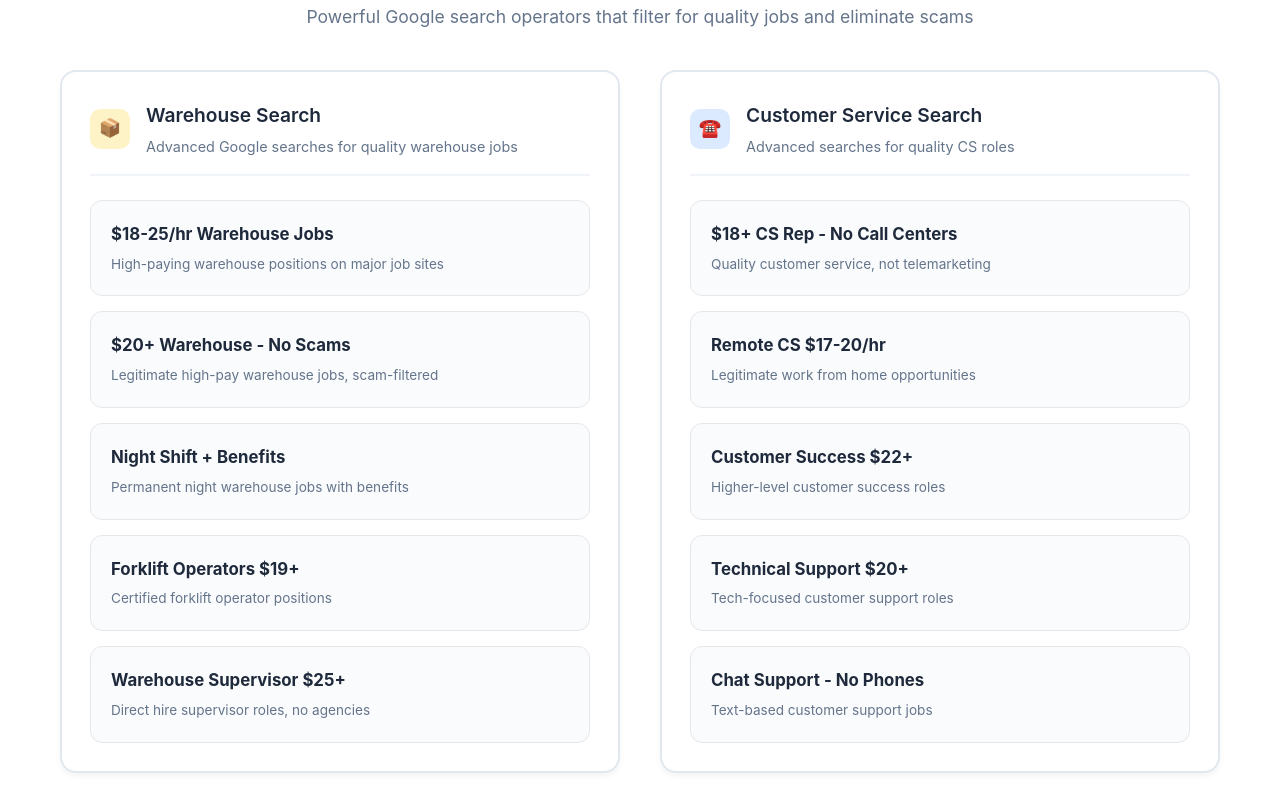
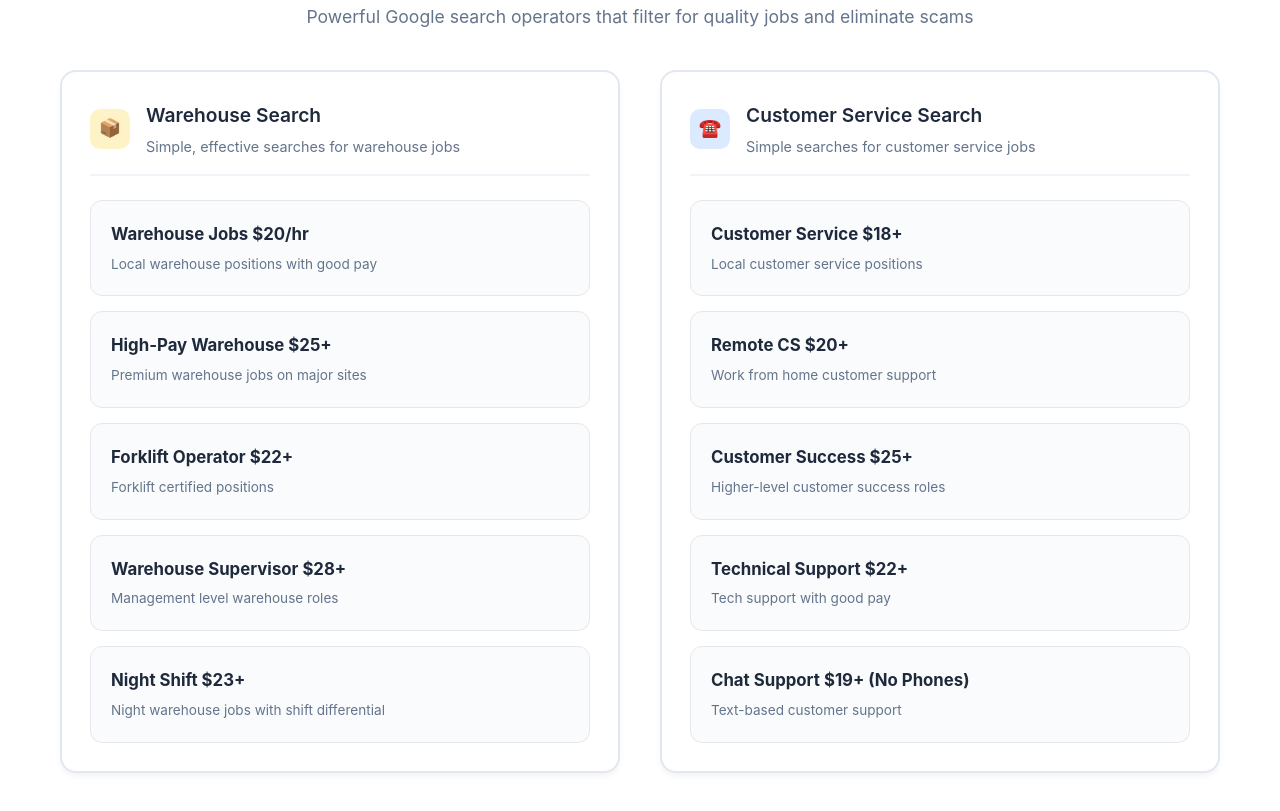
Before and after one commit to timcoe429/jobfinder-denver, a website: page index.html in a window 1280 px wide. Shown: the part 1620-2431 px from the top of the page. Drawn offline with Linux system fonts and the light colour scheme.

Commit message:
Update index.html

```diff
--- a/index.html
+++ b/index.html
@@ -1093,29 +1093,29 @@
                         <div class="category-icon warehouse-icon">📦</div>
                         <div>
                             <h3 class="category-title">Warehouse Search</h3>
-                            <p class="category-description">Advanced Google searches for quality warehouse jobs</p>
+                            <p class="category-description">Simple, effective searches for warehouse jobs</p>
                         </div>
                     </div>
                     <div class="link-list">
-                        <a href='https://www.google.com/search?q="warehouse+associate"+OR+"warehouse+worker"+OR+"material+handler"+"Denver"+site:indeed.com+OR+site:glassdoor.com+OR+site:linkedin.com' target="_blank" class="quick-link">
-                            <div class="link-title">$18-25/hr Warehouse Jobs</div>
-                            <div class="link-description">High-paying warehouse positions on major job sites</div>
+                        <a href='https://www.google.com/search?q=warehouse+jobs+near+me+$20/hour' target="_blank" class="quick-link">
+                            <div class="link-title">Warehouse Jobs $20/hr</div>
+                            <div class="link-description">Local warehouse positions with good pay</div>
                         </a>
-                        <a href='https://www.google.com/search?q="warehouse"+"$20+per+hour"+OR+"$21+per+hour"+OR+"$22+per+hour"+"Denver"+OR+"Aurora"+OR+"Commerce+City"+-scam+-MLM' target="_blank" class="quick-link">
-                            <div class="link-title">$20+ Warehouse - No Scams</div>
-                            <div class="link-description">Legitimate high-pay warehouse jobs, scam-filtered</div>
+                        <a href='https://www.google.com/search?q="warehouse"+%22$25+per+hour%22+OR+%22$25/hr%22+OR+%22$26/hr%22+site:linkedin.com/jobs+OR+site:indeed.com+OR+site:glassdoor.com+%22denver%22' target="_blank" class="quick-link">
+                            <div class="link-title">High-Pay Warehouse $25+</div>
+                            <div class="link-description">Premium warehouse jobs on major sites</div>
                         </a>
-                        <a href='https://www.google.com/search?q="night+shift"+"warehouse"+"Denver"+OR+"Thornton"+"benefits"+"full+time"-temp+-temporary' target="_blank" class="quick-link">
-                            <div class="link-title">Night Shift + Benefits</div>
-                            <div class="link-description">Permanent night warehouse jobs with benefits</div>
+                        <a href='https://www.google.com/search?q=forklift+operator+near+me+$22/hour' target="_blank" class="quick-link">
+                            <div class="link-title">Forklift Operator $22+</div>
+                            <div class="link-description">Forklift certified positions</div>
                         </a>
-                        <a href='https://www.google.com/search?q="forklift+operator"+"warehouse"+"Denver"+"$19"+OR+"$20"+OR+"$21"+site:indeed.com+OR+site:ziprecruiter.com' target="_blank" class="quick-link">
-                            <div class="link-title">Forklift Operators $19+</div>
-                            <div class="link-description">Certified forklift operator positions</div>
+                        <a href='https://www.google.com/search?q=warehouse+supervisor+near+me+$28/hour' target="_blank" class="quick-link">
+                            <div class="link-title">Warehouse Supervisor $28+</div>
+                            <div class="link-description">Management level warehouse roles</div>
                         </a>
-                        <a href='https://www.google.com/search?q="warehouse+supervisor"+"Denver"+"$25"+OR+"$26"+OR+"$27"+OR+"$28"+-staffing+-agency' target="_blank" class="quick-link">
-                            <div class="link-title">Warehouse Supervisor $25+</div>
-                            <div class="link-description">Direct hire supervisor roles, no agencies</div>
+                        <a href='https://www.google.com/search?q="night+shift"+warehouse+near+me+$23/hour' target="_blank" class="quick-link">
+                            <div class="link-title">Night Shift $23+</div>
+                            <div class="link-description">Night warehouse jobs with shift differential</div>
                         </a>
                     </div>
                 </div>
@@ -1126,29 +1126,29 @@
                         <div class="category-icon customer-service-icon">☎️</div>
                         <div>
                             <h3 class="category-title">Customer Service Search</h3>
-                            <p class="category-description">Advanced searches for quality CS roles</p>
+                            <p class="category-description">Simple searches for customer service jobs</p>
                         </div>
                     </div>
                     <div class="link-list">
-                        <a href='https://www.google.com/search?q="customer+service+representative"+"$18"+OR+"$19"+OR+"$20"+"Denver"+OR+"remote"+"benefits"+-call+center+-telemarketing' target="_blank" class="quick-link">
-                            <div class="link-title">$18+ CS Rep - No Call Centers</div>
-                            <div class="link-description">Quality customer service, not telemarketing</div>
+                        <a href='https://www.google.com/search?q=customer+service+near+me+$18/hour' target="_blank" class="quick-link">
+                            <div class="link-title">Customer Service $18+</div>
+                            <div class="link-description">Local customer service positions</div>
                         </a>
-                        <a href='https://www.google.com/search?q="remote+customer+service"+"work+from+home"+"Colorado"+"$17"+OR+"$18"+OR+"$19"+OR+"$20"+-scam+-MLM' target="_blank" class="quick-link">
-                            <div class="link-title">Remote CS $17-20/hr</div>
-                            <div class="link-description">Legitimate work from home opportunities</div>
+                        <a href='https://www.google.com/search?q=remote+customer+service+$20/hour' target="_blank" class="quick-link">
+                            <div class="link-title">Remote CS $20+</div>
+                            <div class="link-description">Work from home customer support</div>
                         </a>
-                        <a href='https://www.google.com/search?q="customer+success"+"Denver"+"$22"+OR+"$23"+OR+"$24"+OR+"$25"+"full+time"+"benefits"' target="_blank" class="quick-link">
-                            <div class="link-title">Customer Success $22+</div>
+                        <a href='https://www.google.com/search?q="customer+success"+near+me+$25/hour' target="_blank" class="quick-link">
+                            <div class="link-title">Customer Success $25+</div>
                             <div class="link-description">Higher-level customer success roles</div>
                         </a>
-                        <a href='https://www.google.com/search?q="technical+support"+"customer+service"+"Denver"+"$20"+OR+"$21"+OR+"$22"+-outsourcing+-offshore' target="_blank" class="quick-link">
-                            <div class="link-title">Technical Support $20+</div>
-                            <div class="link-description">Tech-focused customer support roles</div>
+                        <a href='https://www.google.com/search?q=technical+support+near+me+$22/hour' target="_blank" class="quick-link">
+                            <div class="link-title">Technical Support $22+</div>
+                            <div class="link-description">Tech support with good pay</div>
                         </a>
-                        <a href='https://www.google.com/search?q="chat+support"+"customer+service"+"remote"+"Colorado"+"$16"+OR+"$17"+OR+"$18"+"-phone+calls"' target="_blank" class="quick-link">
-                            <div class="link-title">Chat Support - No Phones</div>
-                            <div class="link-description">Text-based customer support jobs</div>
+                        <a href='https://www.google.com/search?q=chat+support+remote+$19/hour+-phone' target="_blank" class="quick-link">
+                            <div class="link-title">Chat Support $19+ (No Phones)</div>
+                            <div class="link-description">Text-based customer support</div>
                         </a>
                     </div>
                 </div>
```
